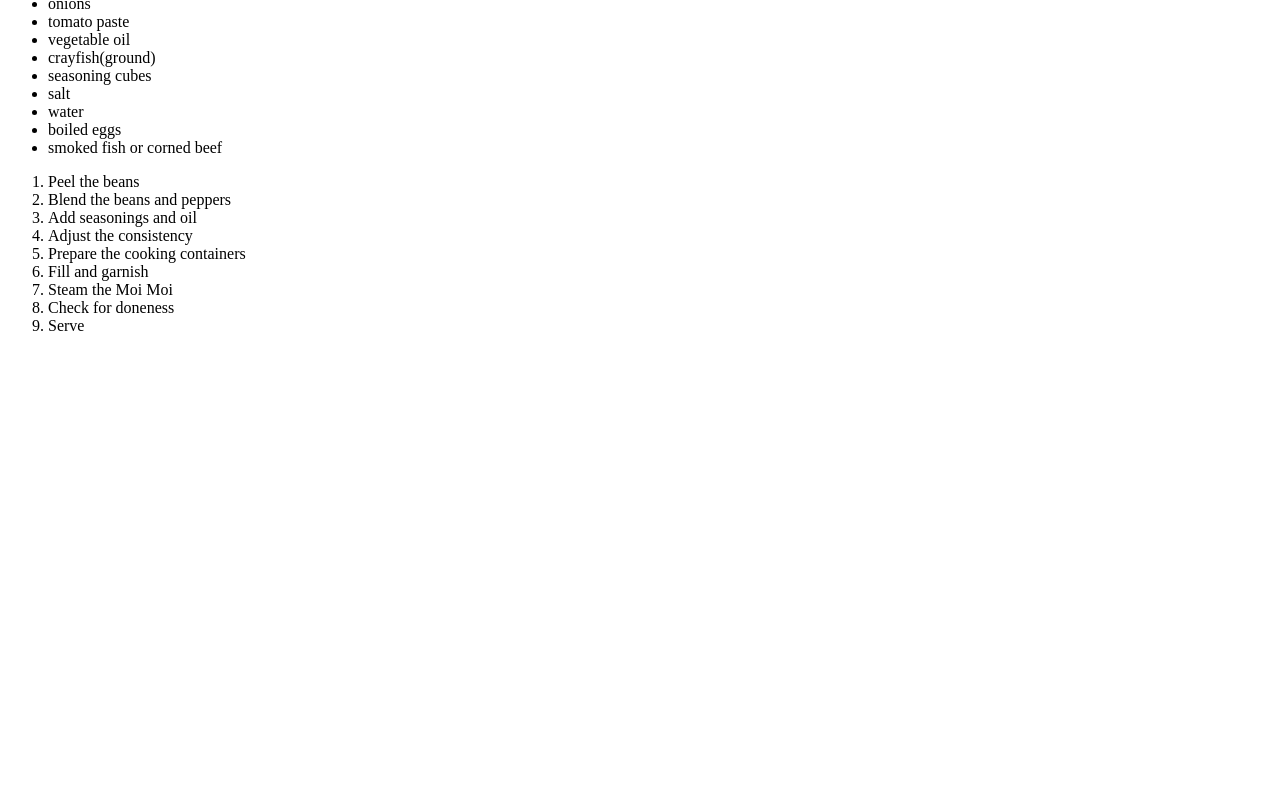
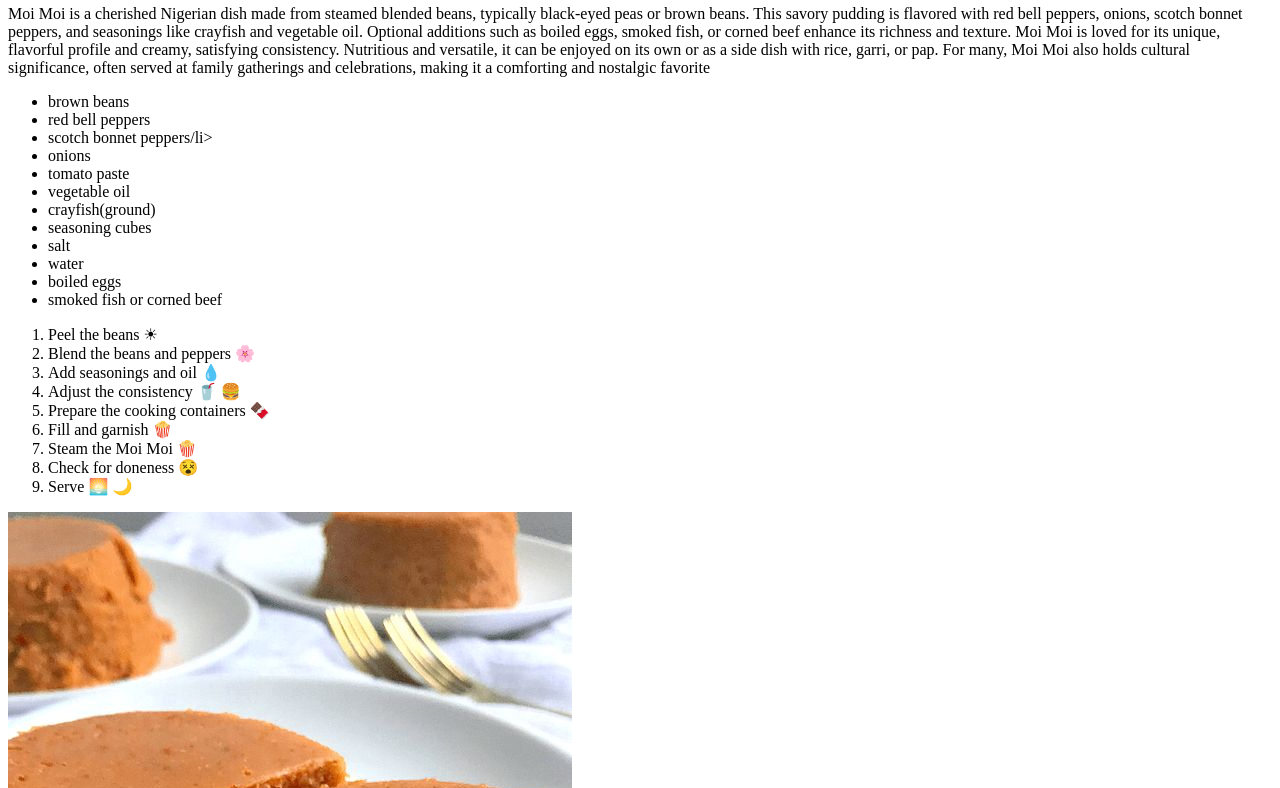
Before and after one commit to chesterzwonaka/Homework-Assignment-1, a plain HTML site: page index.html in a window 1280 px wide. Shown: the part 75-863 px from the top of the page. Before the commit the page ends 800 px from the top, so only its background shows below. Drawn offline with Linux system fonts and the light colour scheme.

Commit message:
adding moi moi pictures, header and paragraph

```diff
--- a/index.html
+++ b/index.html
@@ -6,6 +6,10 @@
     <title>moi moi dish</title>
 </head>
 <body>
+    <!--Header-->
+    <h1>Moi Moi Nigerian dish!</h1>
+    <!--What moi moi is and why i love it-->
+    <p>Moi Moi is a cherished Nigerian dish made from steamed blended beans, typically black-eyed peas or brown beans. This savory pudding is flavored with red bell peppers, onions, scotch bonnet peppers, and seasonings like crayfish and vegetable oil. Optional additions such as boiled eggs, smoked fish, or corned beef enhance its richness and texture. Moi Moi is loved for its unique, flavorful profile and creamy, satisfying consistency. Nutritious and versatile, it can be enjoyed on its own or as a side dish with rice, garri, or pap. For many, Moi Moi also holds cultural significance, often served at family gatherings and celebrations, making it a comforting and nostalgic favorite</p>
     <!--ingredients needed to make moi moi dish-->
     <ul>
         <li>brown beans</li>
@@ -23,15 +27,17 @@
     </ul>
     <!--Preparation Steps-->
     <ol>
-        <li>Peel the beans</li>
-        <li>Blend the beans and peppers</li>
-        <li>Add seasonings and oil</li>
-        <li>Adjust the consistency</li>
-        <li>Prepare the cooking containers</li>
-        <li>Fill and garnish</li>
-        <li>Steam the Moi Moi</li>
-        <li>Check for doneness</li>
-        <li>Serve</li>
+        <li>Peel the beans &#9728</li>
+        <li>Blend the beans and peppers &#127800</li>
+        <li>Add seasonings and oil &#128167</li>
+        <li>Adjust the consistency &#129380 &#127828</li>
+        <li>Prepare the cooking containers &#127851</li>
+        <li>Fill and garnish &#127871</li>
+        <li>Steam the Moi Moi &#127871</li>
+        <li>Check for doneness &#128565</li>
+        <li>Serve &#127749 &#127769</li>
     </ol>
+    <!--Pictures of well cooked moimoi-->
+    <img src="moimoi1.jpg" alt="mooimoi is nice">
 </body>
 </html>
```
Also changed, not shown: moimoi1.jpg (added), moimoi2.jpg (added), moimoi3.jpg (added), moimoi4.webp (added).
